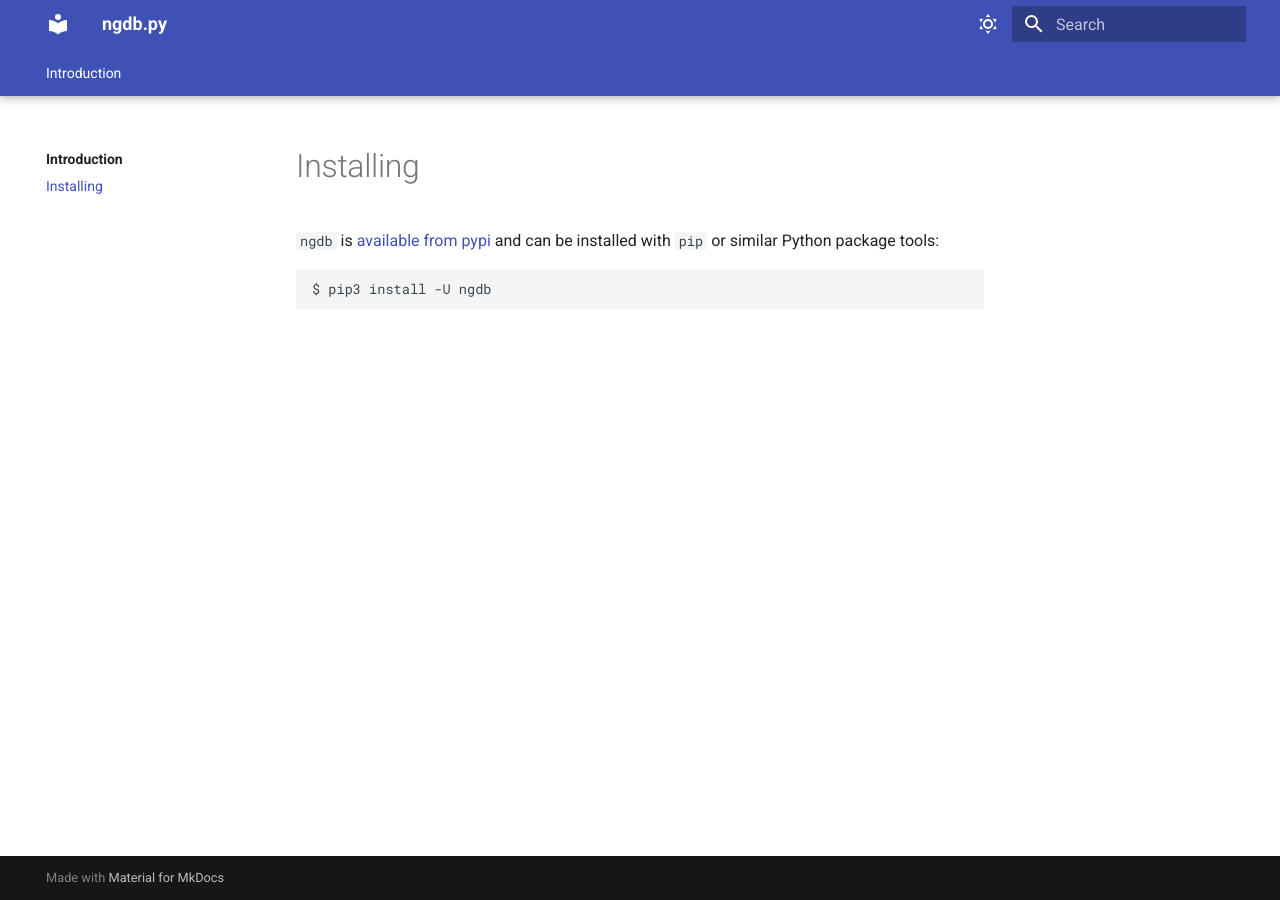
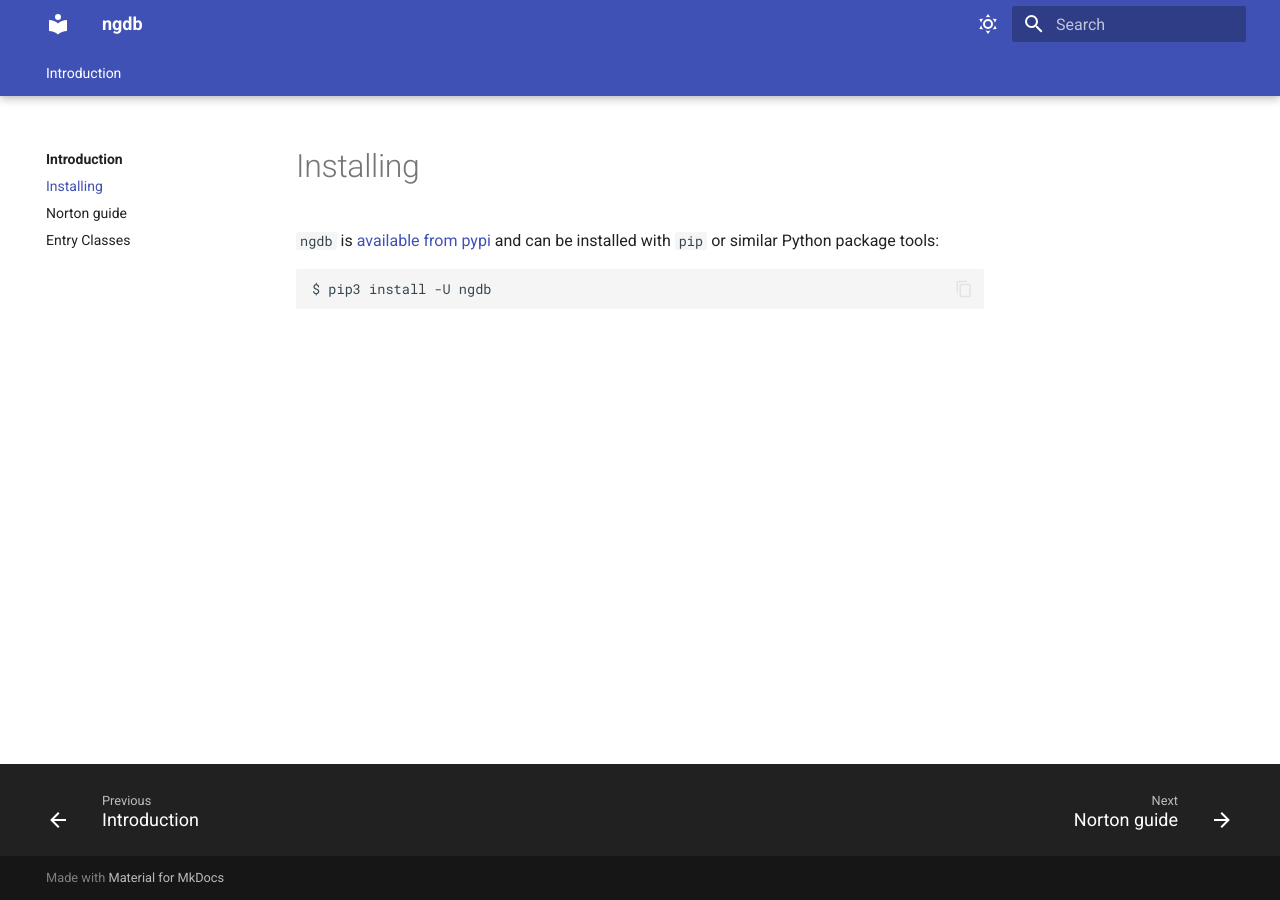
Before and after one commit to davep/ngdb.py, an MkDocs documentation site: the page built from docs/installing.md, in a window 1280 px wide. Built offline with MkDocs 1.6.1 and Material for MkDocs 9.7.7, drawn with Linux system fonts in a browser that asks for light colours.

Commit message:
:books: Make a start on getting the code in to the docs

```diff
--- /dev/null
+++ b/docs/norton_guide.md
@@ -0,0 +1,3 @@
+::: ngdb.NortonGuide
+
+[//]: # (norton_guide.md ends here)
--- a/mkdocs.yml
+++ b/mkdocs.yml
@@ -1,18 +1,41 @@
-site_name: ngdb.py
+site_name: ngdb
 
 nav:
   - Introduction:
     - index.md
     - installing.md
+    - norton_guide.md
+    - entry.md
 
 watch:
   - src/ngdb
 
 plugins:
-  - search:
-  - autorefs:
-  - mkdocstrings:
-      default_handler: python
+  search:
+  autorefs:
+  mkdocstrings:
+    default_handler: python
+    enable_inventory: false
+    handlers:
+      python:
+        import:
+          - https://docs.python.org/3/objects.inv
+        options:
+          filters:
+            - "!^_[^-]+$"
+            - "^__.+__$"
+          modernize_annotations: false
+          show_symbol_type_heading: true
+          show_symbol_type_toc: true
+          show_signature_annotations: false
+          separate_signature: true
+          signature_crossrefs: true
+          merge_init_into_class: true
+          parameter_headings: true
+          show_root_heading: false
+          docstring_options:
+            ignore_init_summary: true
+          show_source: false
 
 theme:
   name: material
@@ -20,19 +43,20 @@ theme:
     - navigation.tabs
     - navigation.indexes
     - navigation.tabs.sticky
-    - content.code.annotate
+    - navigation.footer
+    - content.code.copy
   palette:
-  - media: "(prefers-color-scheme: light)"
-    scheme: default
-    accent: purple
-    toggle:
-      icon: material/weather-sunny
-      name: Switch to dark mode
-  - media: "(prefers-color-scheme: dark)"
-    scheme: slate
-    primary: black
-    toggle:
-      icon: material/weather-night
-      name: Switch to light mode
+    - media: "(prefers-color-scheme: light)"
+      scheme: default
+      accent: purple
+      toggle:
+        icon: material/weather-sunny
+        name: Switch to dark mode
+    - media: "(prefers-color-scheme: dark)"
+      scheme: slate
+      primary: black
+      toggle:
+        icon: material/weather-night
+        name: Switch to light mode
 
 ### mkdocs.yml ends here
```
Also changed, not shown: docs/entry.md (added, +15 -0 lines).
